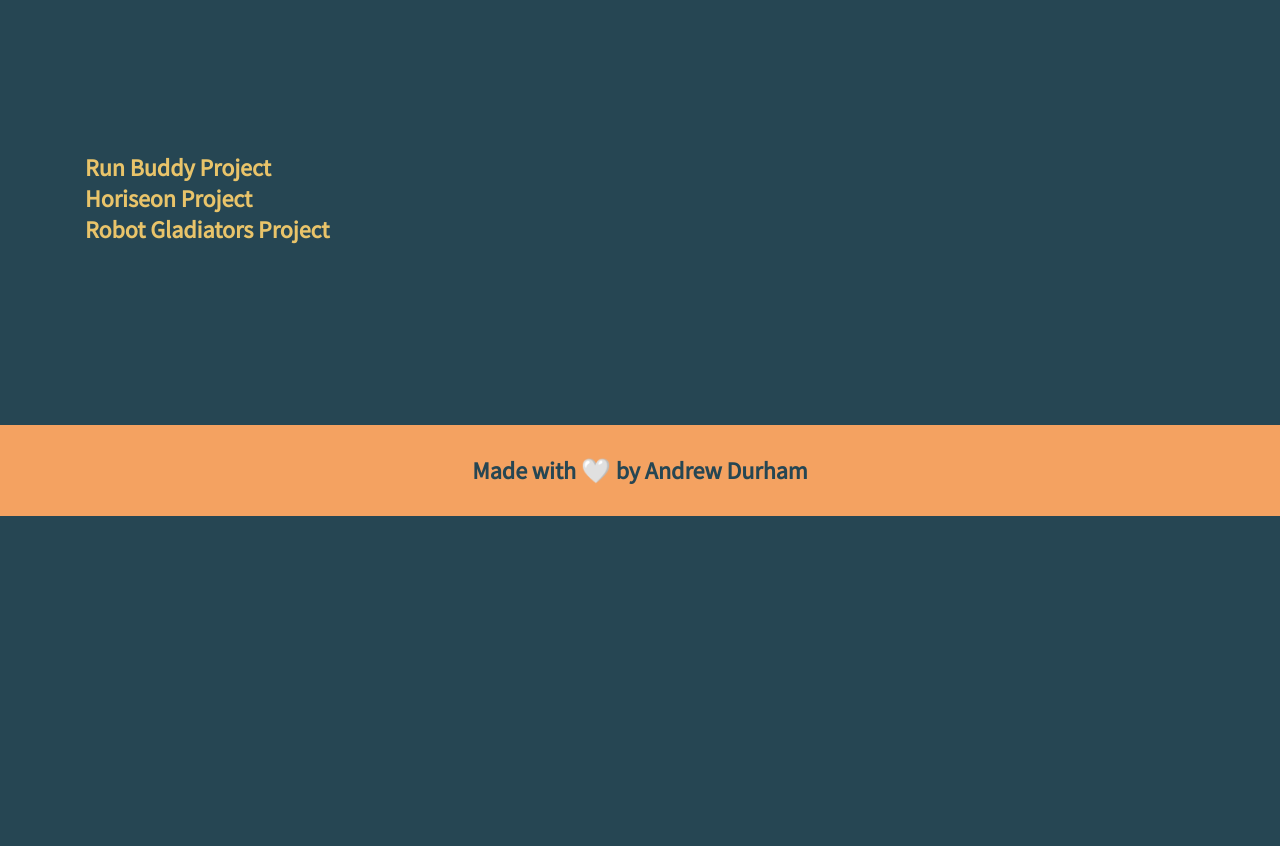
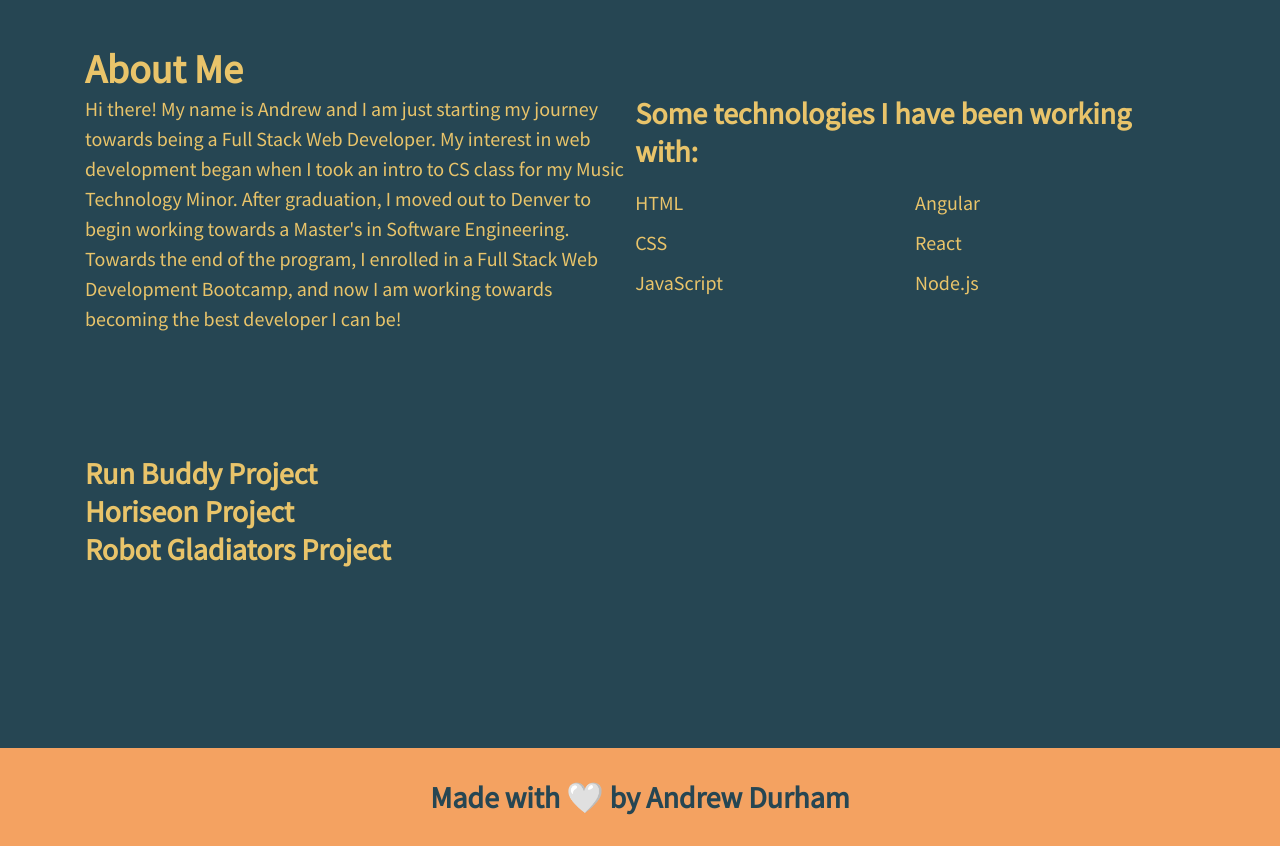
Before and after one commit to andydhpkp/andydhpkp.github.io, a plain HTML site: page index.html in a window 1280 px wide. Shown: the part 736-1582 px from the top of the page. Before the commit the page ends 1252 px from the top, so only its background shows below. Drawn offline with Linux system fonts and the light colour scheme.

Commit message:
About Me paragraph and technology lists

```diff
--- a/assets/style.css
+++ b/assets/style.css
@@ -13,8 +13,13 @@
 
 body {
     font-family: 'Source Sans Pro', sans-serif;
+    font-size: 20px;
     color: var(--secondary-color);
     background-color: var(--background-color);
+}
+
+p {
+    line-height: 30px;
 }
 
 header {
@@ -44,6 +49,11 @@ header nav ul li a {
     padding: 10px 15px;
     font-weight: lighter;
     font-size: 1.55vw;
+}
+
+h1 {
+    font-weight: bold;
+    font-size: 40px;
 }
 
 section {
@@ -128,3 +138,30 @@ footer {
 #welcome-color {
     color: var(--tertiary-color);
 }
+
+.about-me h2 {
+    margin-bottom: 20px;
+}
+
+.about-me li {
+    list-style: none;
+    margin-bottom: 15px;
+}
+
+.about-me-div {
+    display: flex;
+    flex-wrap: nowrap;
+    justify-content: space-between;
+}
+
+.description-left {
+    width: 50%;
+}
+
+.description-right-list {
+    display: flex;
+}
+
+.description-right-list ul {
+    flex: 50%
+}
--- a/index.html
+++ b/index.html
@@ -85,27 +85,43 @@
 
         </div>
 
-
     </section>
 
     <!-- About Me  -->
     <section id="about" class="about-me">
-        <!-- About Me Description -->
-        <article class="description">
+        <h1>About Me</h1>
 
-        </article>
+        <div class="about-me-div">
+            <!-- About Me Description -->
+            <article class="description-left">
+                <p>Hi there! My name is Andrew and I am just starting my journey towards being a Full Stack Web Developer.
+                    My interest in web development began when I took an intro to CS class for my Music Technology Minor.
+                    After graduation, I moved out to Denver to begin working towards a Master's in Software Engineering.
+                    Towards the end of the program, I enrolled in a Full Stack Web Development Bootcamp, and now I am working
+                    towards becoming the best developer I can be!</p>
+            </article>
 
-        <!-- Technologies List -->
-        <article class="description">
+            <!-- Technologies List -->
+            <article class="description-right">
+                <h2>Some technologies I have been working with:</h2>
 
-            <!-- Lists -->
-            <ul class="left-list">
+                <!-- Lists -->
+                <div class="description-right-list">
+                    <ul>
+                        <li>HTML</li>
+                        <li>CSS</li>
+                        <li>JavaScript</li>
+                    </ul>
+                    <ul>
+                        <li>Angular</li>
+                        <li>React</li>
+                        <li>Node.js</li>
+                    </ul>
+                </div>
 
-            </ul>
-            <ul class="right-list">
+            </article>
+        </div>
 
-            </ul>
-        </article>
     </section>
 
     <!-- Work -->
@@ -116,7 +132,7 @@
 
             <!-- Project Description -->
             <div class="project-description">
-                <h1>Run Buddy Project</h1>
+                <h2>Run Buddy Project</h2>
 
             </div>
         </div>
@@ -127,7 +143,7 @@
 
             <!-- Project Description -->
             <div class="project-description">
-                <h1>Horiseon Project</h1>
+                <h2>Horiseon Project</h2>
             </div>
         </div>
 
@@ -136,7 +152,7 @@
 
             <!-- Project Description  -->
             <div class="project-description">
-                <h1>Robot Gladiators Project</h1>
+                <h2>Robot Gladiators Project</h2>
             </div>
         </div>
     </section>
```
Lines whose indentation alone changed are shown as unchanged.
